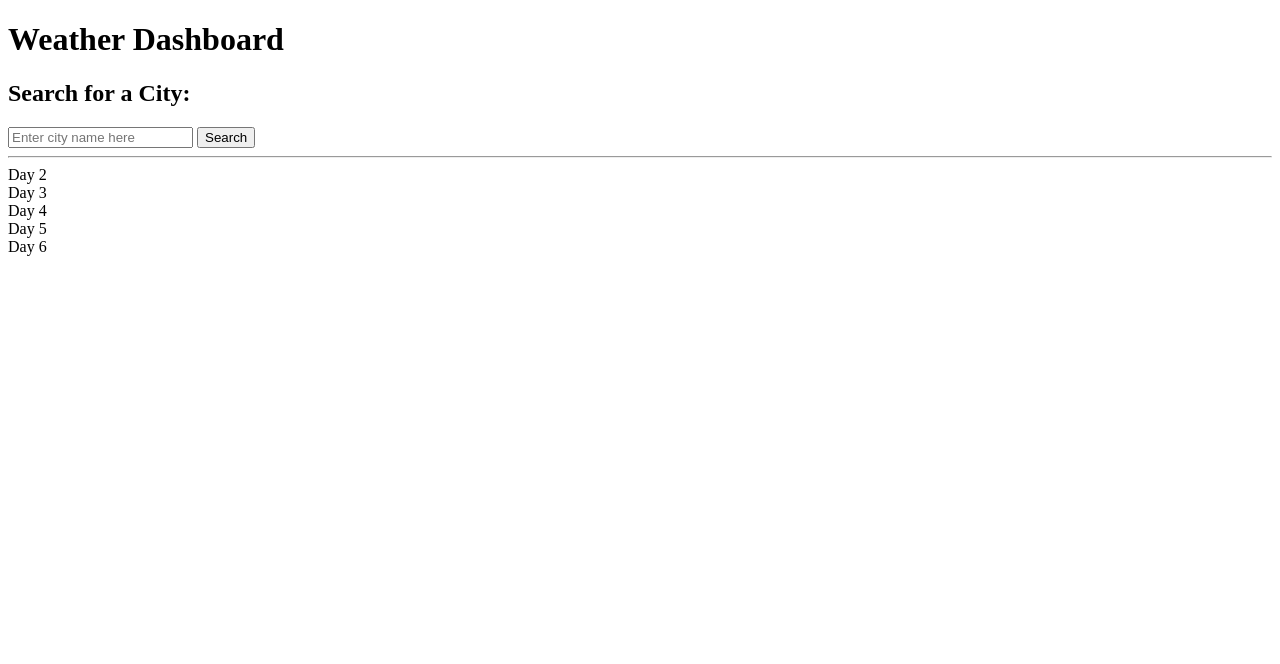
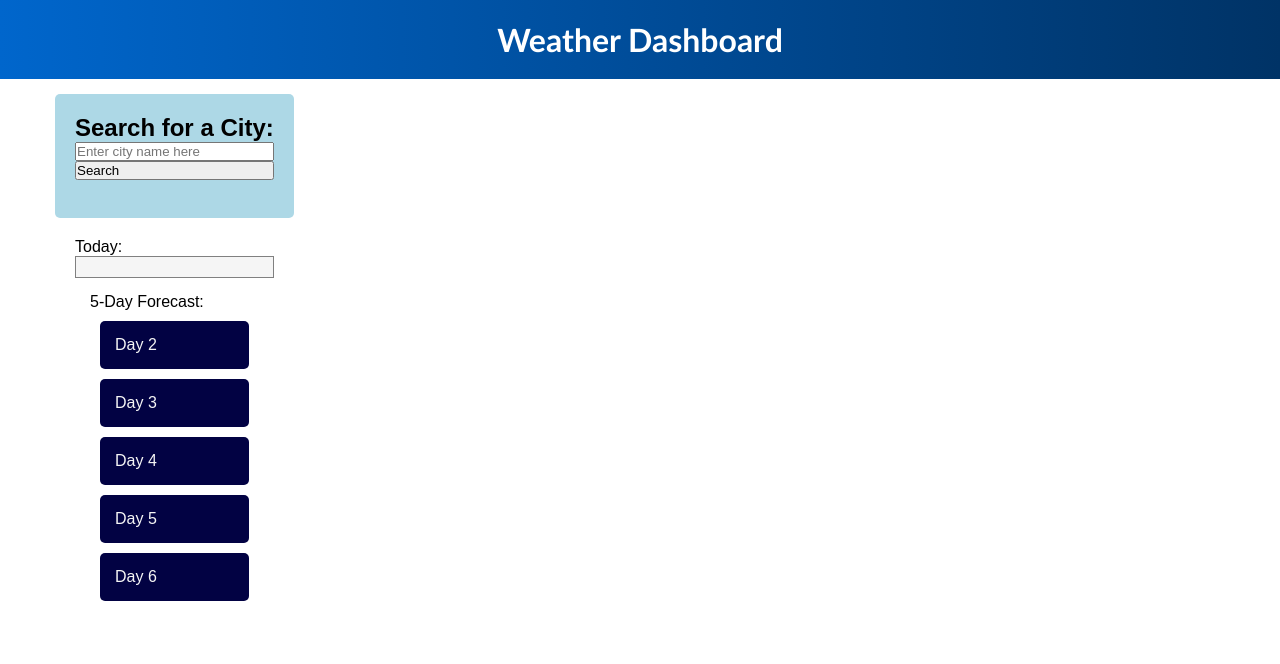
Before and after one commit to Daleray1231/Weather_Dashboard, a plain HTML site: page index.html in a window 1280 px wide. Drawn offline with nearby package versions, Linux system fonts and the light colour scheme.

Commit message:
added styling and formating

```diff
--- a/assets/css/style.css
+++ b/assets/css/style.css
@@ -1,13 +1,16 @@
-/* * {
+/* Reset default margin and padding for all elements */
+* {
   margin: 0;
   padding: 0;
   box-sizing: border-box;
 }
 
+/* Set the base font for the entire page */
 body {
   font-family: Arial, sans-serif;
 }
 
+/* Style for the header element */
 header {
   text-align: center;
   color: white;
@@ -16,83 +19,126 @@ header {
   font-family: 'Gill Sans', 'Gill Sans MT', Calibri, 'Trebuchet MS', sans-serif;
 }
 
-h1, h2, h3 {
+/* Define font weight for heading elements */
+h1,
+h2,
+h3 {
   font-weight: bold;
 }
 
+/* Style for paragraphs */
 p {
   line-height: 1.6;
   margin-bottom: 20px;
 }
 
+/* Style for hyperlinks */
 a {
   text-decoration: none;
   color: blue;
 }
 
-.container {
-  max-width: 1200px;
-  margin: 0 auto;
-}
-
+/* Apply padding to the header element */
 header {
   padding: 20px;
 }
 
-.text-center {
-  text-align: center;
-}
-
-body .bg-secondary {
-  background-color: grey;
-}
-
-body .bg-info {
-  background-color: lightblue;
-  height: 50px;
-}
-
-body .bg-primary,
-body .bg-success,
-body .bg-danger,
-body .bg-warning,
-body .bg-light {
-  height: 200px;
-}
-
-#cityData {
-  min-height: 50px;
-  background-color: whitesmoke;
-  border: 1px solid grey;
-}
-
+/* Style for the 5-day forecast columns */
 #fiveDayForecast .col {
   color: whitesmoke;
   background-color: rgb(2, 2, 67);
   border-radius: 5px;
 }
 
-.row, .col {
+/* Apply padding to row and column elements */
+.row,
+.col {
   padding: 15px;
 }
 
+/* Additional padding style for specific rows */
 .top-row-padding {
   padding: 10px 20px;
 }
 
+/* Additional padding style for specific columns */
 .day-col-padding {
   padding: 15px 30px;
   min-height: 300px;
 }
 
+/* Additional margin style for specific rows */
 .top-row-margin {
   margin: 10px 20px;
 }
 
-.day-col-margin {
-  margin: 15px 30px;
+/* Style for the main container, using flex layout */
+.container {
+  max-width: 1200px;
+  margin: 0 auto;
+  display: flex;
+  justify-content: space-between;
+  align-items: center;
 }
 
-.weather-info {
-  min-height: 175px;
-}  */
+/* Style for the City Data div */
+#cityData {
+  background-color: whitesmoke;
+  border: 1px solid grey;
+  padding: 10px;
+}
+
+/* Style for the 5-day forecast columns, with additional spacing */
+#fiveDayForecast .col {
+  color: whitesmoke;
+  background-color: rgb(2, 2, 67);
+  border-radius: 5px;
+  margin: 10px;
+  padding: 15px;
+}
+
+/* Style for the left column that contains search elements */
+.left-column {
+  background-color: lightblue;
+  padding: 20px;
+  border-radius: 5px;
+  display: flex;
+  flex-direction: column;
+}
+
+/* Additional styles to make the elements within the left column align to the left */
+.left-column h2,
+.left-column input,
+.left-column button,
+.left-column #searchHistory {
+  text-align: left;
+  margin-left: 0;
+  margin-right: 0;
+}
+
+/* Adjust the style for the right column (City Data) */
+.col-lg-8 {
+  padding: 20px;
+  display: flex;
+  flex-direction: column;
+  flex-grow: 2;
+  /* Allow City Data to take more space */
+}
+
+/* Style for the City Data div within the right column */
+#cityData {
+  background-color: whitesmoke;
+  border: 1px solid grey;
+  padding: 10px;
+  flex-grow: 1;
+  /* City Data takes the remaining space in the right column */
+}
+
+/* Style for the 5-day forecast columns, with additional spacing */
+#fiveDayForecast .col {
+  color: whitesmoke;
+  background-color: rgb(2, 2, 67);
+  border-radius: 5px;
+  margin: 10px;
+  padding: 15px;
+}
--- a/assets/javascript/script.js
+++ b/assets/javascript/script.js
@@ -1,9 +1,13 @@
+// Define the API key
 const apiKey = "17c217eb87e1e62fc400a04808b0be98";
 
+// Wait for the DOM to be fully loaded
 document.addEventListener("DOMContentLoaded", function () {
+  // Get references to the search button and city input field
   const searchBtn = document.getElementById("searchBtn");
   const cityInput = document.getElementById("cityInput");
 
+  // Allow pressing Enter in the input field to trigger the search
   cityInput.addEventListener("keydown", function (event) {
     if (event.keyCode === 13) {
       event.preventDefault();
@@ -11,13 +15,18 @@ document.addEventListener("DOMContentLoaded", function () {
     }
   });
 
+  // Load the search history from local storage
   loadSearchHistory();
 
+  // Handle the search button click event
   searchBtn.addEventListener("click", function () {
     const cityName = document.getElementById("cityInput").value;
+
+    // Save the search history and load it
     saveSearchHistory(cityName);
     loadSearchHistory();
 
+    // Fetch weather data
     fetch(
       `https://api.openweathermap.org/data/2.5/forecast?q=${cityName}&units=imperial&appid=${apiKey}`
     )
@@ -40,6 +49,7 @@ document.addEventListener("DOMContentLoaded", function () {
   });
 });
 
+// Load search history and display it as buttons
 function loadSearchHistory() {
   const historyContainer = document.getElementById("searchBtn").parentNode;
   const oldHistory = document.querySelectorAll(".history-button");
@@ -63,6 +73,7 @@ function loadSearchHistory() {
   });
 }
 
+// Save the city name to the search history in local storage
 function saveSearchHistory(cityName) {
   const searchHistory = JSON.parse(localStorage.getItem("searchHistory")) || [];
 
@@ -73,10 +84,15 @@ function saveSearchHistory(cityName) {
   localStorage.setItem("searchHistory", JSON.stringify(searchHistory));
 }
 
+// Update the 5-day forecast based on retrieved data
 function updateFiveDayForecast(data) {
+  const cityDataDate = new Date(data.list[0].dt_txt);
+
   for (let i = 1; i <= 5; i++) {
     const dayData = data.list[i];
-    const formattedDate = new Date(dayData.dt_txt).toLocaleDateString();
+    const forecastDate = new Date(cityDataDate);
+    forecastDate.setDate(cityDataDate.getDate() + i);
+    const formattedDate = forecastDate.toLocaleDateString();
     const weatherEmoji = `<img src="https://openweathermap.org/img/wn/${dayData.weather[0].icon}.png">`;
     const temperature = dayData.main.temp;
     const windSpeed = dayData.wind.speed;
@@ -92,6 +108,7 @@ function updateFiveDayForecast(data) {
   }
 }
 
+// Update the current weather based on retrieved data
 function updateCurrentWeather(currentData, cityName) {
   try {
     const currentTemperature = currentData.main.temp;
--- a/index.html
+++ b/index.html
@@ -7,30 +7,43 @@
 </head>
 
 <body>
+  <!-- Header Section -->
   <header>
     <h1>Weather Dashboard</h1>
   </header>
-  <div class="container-fluid">
+
+  <!-- Main Content Container -->
+  <div class="container">
     <div class="row">
-      <div class="col-lg-2">
-        <h2>Search for a City: </h2>
+      <!-- Left Column for Search -->
+      <div class="col-lg-4 left-column">
+        <!-- Search Form -->
+        <h2>Search for a City:</h2>
         <input type="text" class="form-control" id="cityInput" placeholder="Enter city name here">
         <button id="searchBtn">Search</button>
-        <hr>
+        <br>
+        <!-- Search History Display -->
+        <div id="searchHistory"></div>
       </div>
-      <div class="col-lg-10">
-        <div class="row top-row-padding top-row-margin" id="cityData"></div>
+      <!-- Right Column for City Data and Forecast -->
+      <div class="col-lg-8">Today:
+        <!-- City Data Display -->
+        <br><div id="cityData"></div>
+        <!-- 5-Day Forecast Display -->
         <div class="row" id="fiveDayForecast">
-          <div class="col" id="day2">Day 2</div>
-          <div class="col" id="day3">Day 3</div>
-          <div class="col" id="day4">Day 4</div>
-          <div class="col" id="day5">Day 5</div>
-          <div class="col" id="day6">Day 6</div>
+          <div>5-Day Forecast:
+            <div class="col" id="day2">Day 2</div>
+            <div class="col" id="day3">Day 3</div>
+            <div class="col" id="day4">Day 4</div>
+            <div class="col" id="day5">Day 5</div>
+            <div class="col" id="day6">Day 6</div>
+          </div>
         </div>
       </div>
     </div>
   </div>
 
+  <!-- Include jQuery and Custom JavaScript -->
   <script src="https://ajax.googleapis.com/ajax/libs/jquery/3.5.1/jquery.min.js"></script>
   <script src="./assets/javascript/script.js"></script>
 </body>
```
Also changed, not shown: 1 other file.
